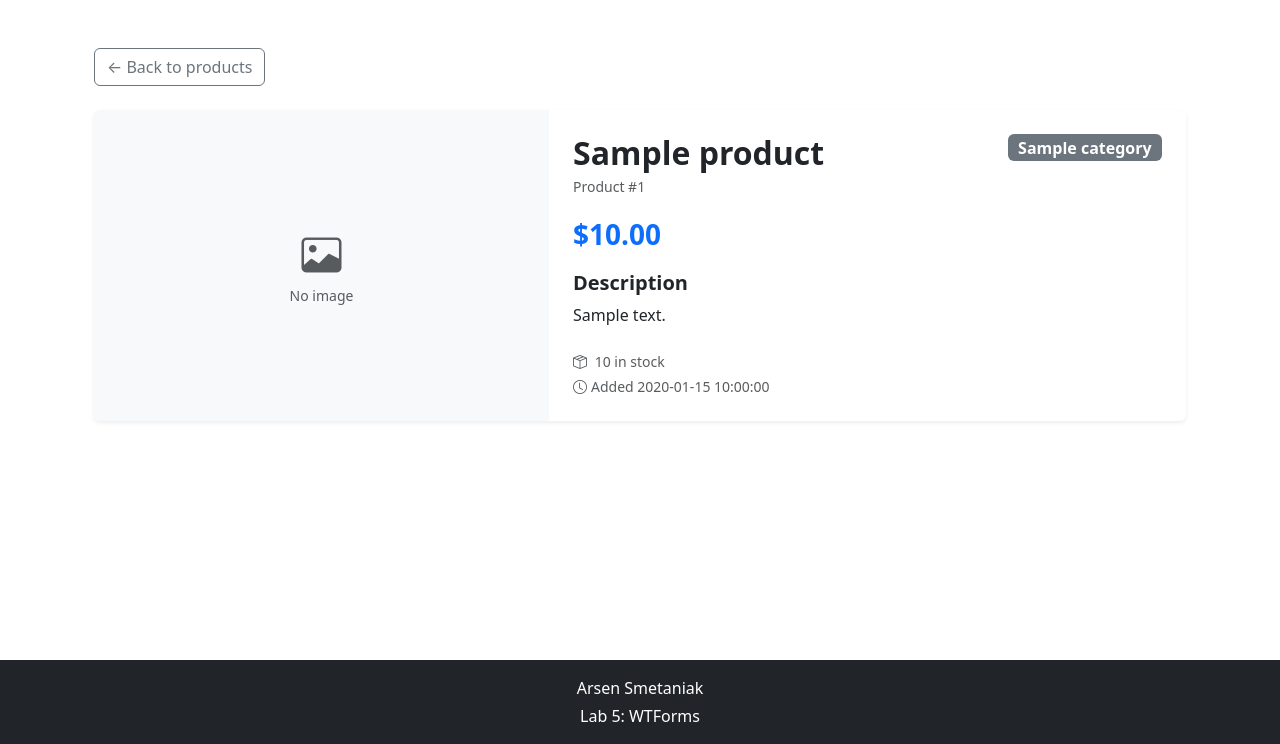
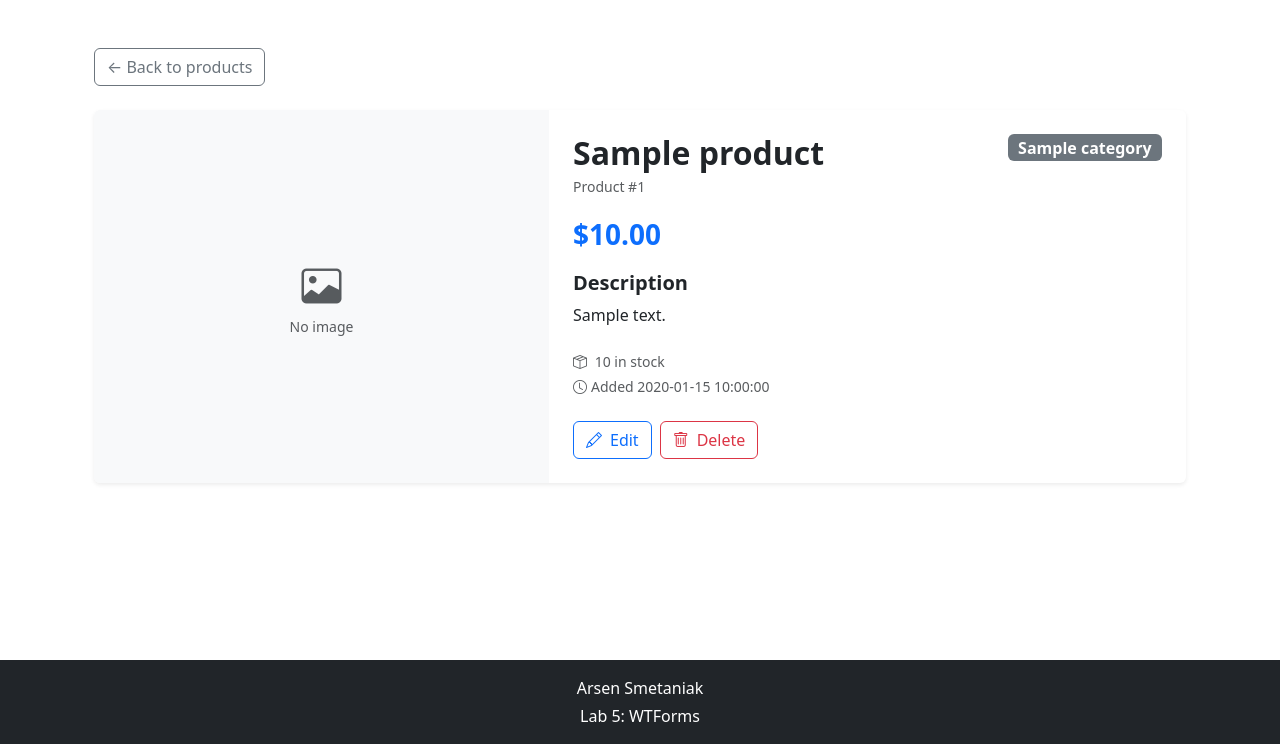
Before and after one commit to arsensmetaniak24-code/flask-app-lab, a Flask app: template app/products/templates/products/product.html in a window 1280 px wide. Shown: the part 56-800 px from the top of the page. Run offline with Flask 3, Linux system fonts and the light colour scheme; the template is opened without the code that fills it: values that come from a table or form of the project are taken from there, most other values are stand-ins (such as "Sample title", 1, 10 or a date in 2020); parts of the project's set-up code (start-up, migrations or seed data) failed here and were passed over; some libraries are stand-ins or nearby versions.

Commit message:
feat: delete product route

```diff
--- a/app/products/forms.py
+++ b/app/products/forms.py
@@ -12,3 +12,7 @@ class ProductForm(FlaskForm):
     quantity = IntegerField('Quantity', validators=[InputRequired(), NumberRange(min=0)])
     image = FileField('Image', validators=[FileAllowed(['jpg', 'jpeg', 'png'])])
     submit = SubmitField('Submit')
+
+# no fields: it's only used for the CSRF token on the delete button
+class DeleteForm(FlaskForm):
+    pass
--- a/app/products/templates/products/product.html
+++ b/app/products/templates/products/product.html
@@ -44,9 +44,43 @@
                             <i class="bi bi-clock me-1"></i>Added {{ product.created_at|replace('T', ' ') if product.created_at else '—' }}
                         </li>
                     </ul>
+
+                    <div class="d-flex gap-2 mt-4">
+                        <a href="{{ url_for('products.edit_product', product_id=product.id) }}"
+                           class="btn btn-outline-primary d-inline-flex align-items-center gap-2">
+                            <i class="bi bi-pencil"></i> Edit
+                        </a>
+                        <button type="button" class="btn btn-outline-danger d-inline-flex align-items-center gap-2"
+                                data-bs-toggle="modal" data-bs-target="#deleteModal">
+                            <i class="bi bi-trash"></i> Delete
+                        </button>
+                    </div>
                 </div>
             </div>
         </div>
     </div>
 </div>
+
+<div class="modal fade" id="deleteModal" tabindex="-1" aria-labelledby="deleteModalLabel" aria-hidden="true">
+    <div class="modal-dialog modal-dialog-centered">
+        <div class="modal-content">
+            <div class="modal-header">
+                <h5 class="modal-title" id="deleteModalLabel">Delete product?</h5>
+                <button type="button" class="btn-close" data-bs-dismiss="modal" aria-label="Close"></button>
+            </div>
+            <div class="modal-body">
+                Are you sure you want to delete <strong>{{ product.name }}</strong>? This can't be undone.
+            </div>
+            <div class="modal-footer">
+                <button type="button" class="btn btn-outline-secondary" data-bs-dismiss="modal">Cancel</button>
+                <form method="POST" action="{{ url_for('products.delete_product', product_id=product.id) }}">
+                    {{ delete_form.hidden_tag() }}
+                    <button type="submit" class="btn btn-danger d-inline-flex align-items-center gap-2">
+                        <i class="bi bi-trash"></i> Delete
+                    </button>
+                </form>
+            </div>
+        </div>
+    </div>
+</div>
 {% endblock %}
```
Also changed, not shown: app/products/views.py (+20 -2 lines).
